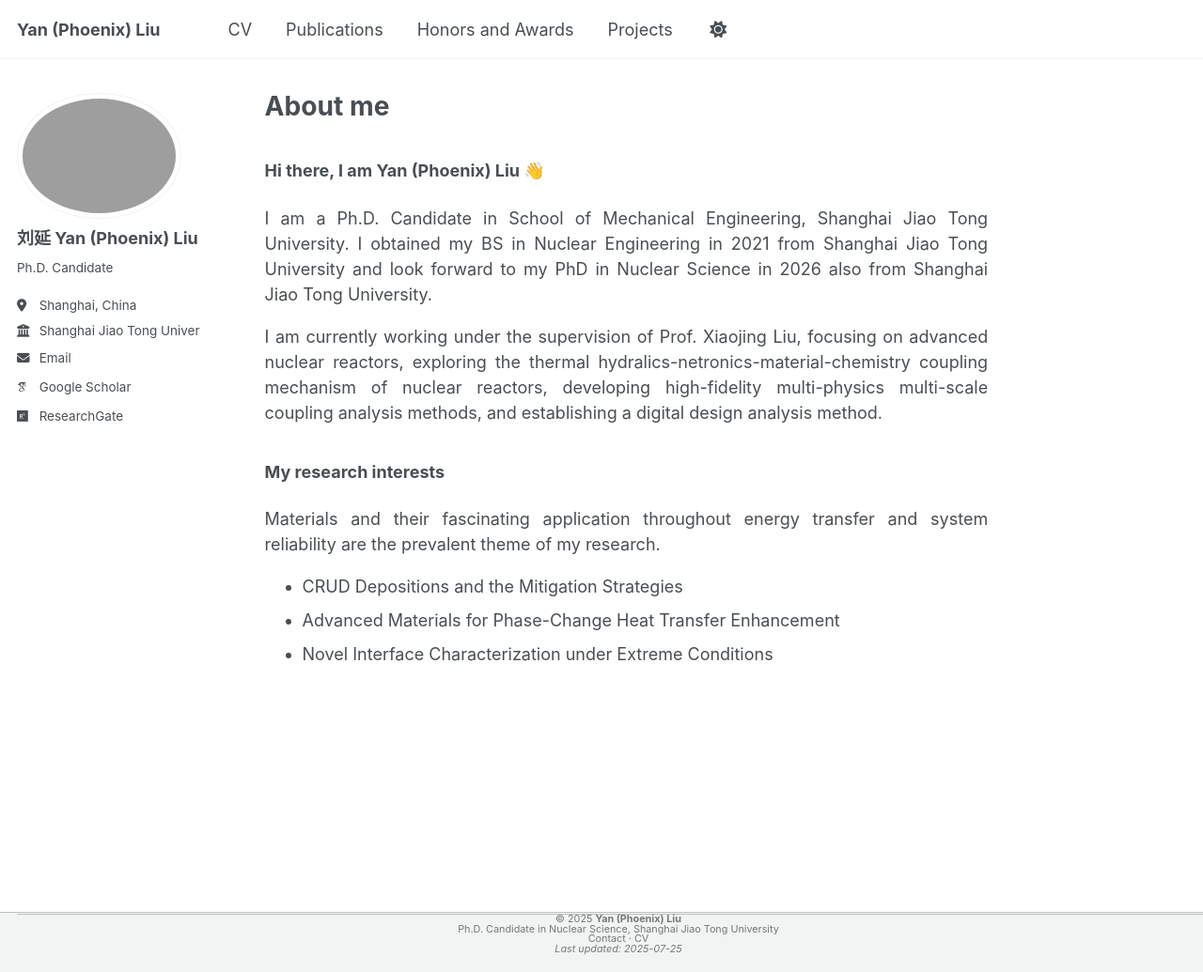
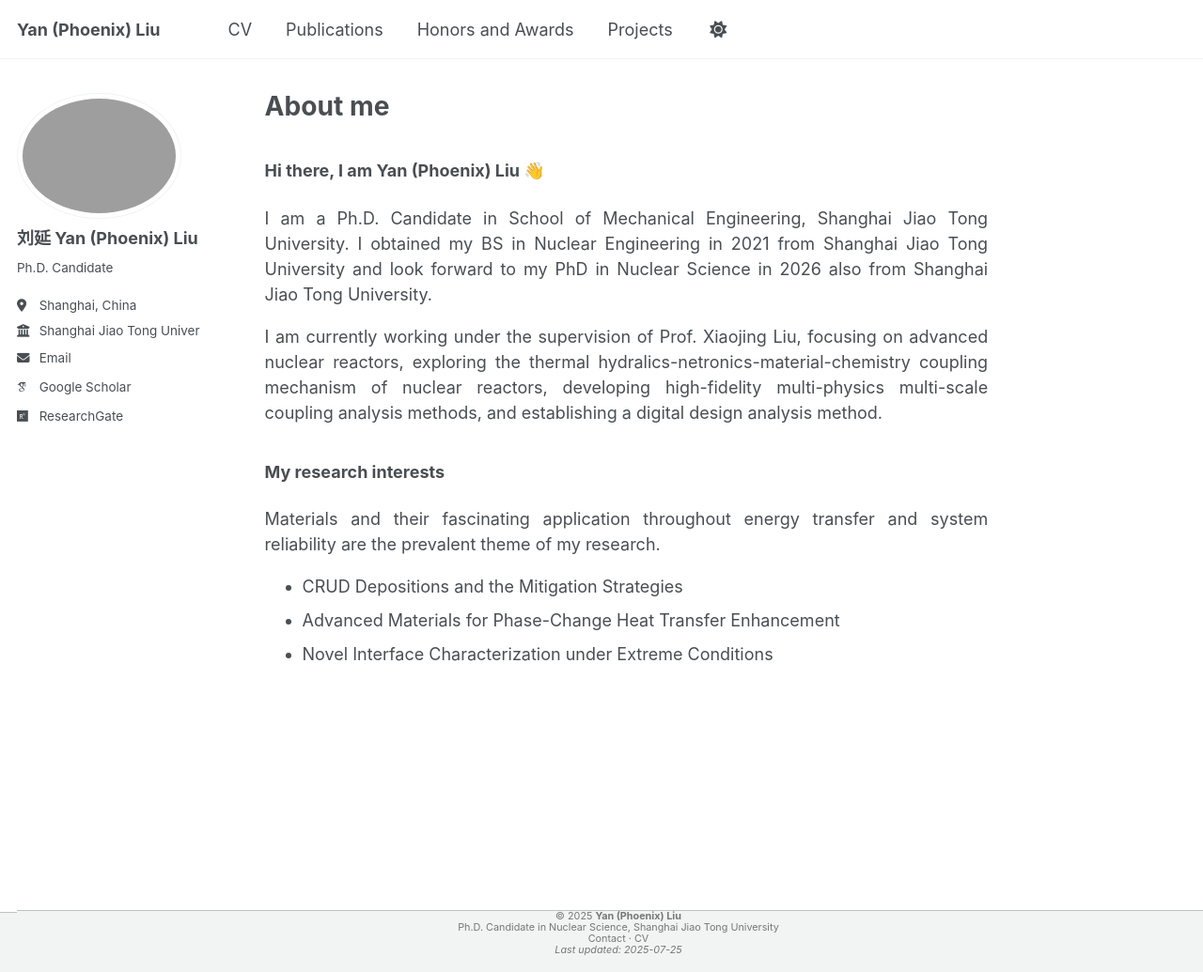
Before and after one commit to YanPhoenixLiu/yanphoenixliu.github.io, a Jekyll site: the page built from _pages/about.md, in a window 1280 px wide and 1035 px high. Shown: the whole window at 94% size. Built offline with Jekyll 4.4.1, drawn with Linux system fonts in a browser that asks for light colours; some web fonts are replaced; a script that is not in the unit is left out.

Commit message:
Update footer.html

```diff
--- a/_includes/footer.html
+++ b/_includes/footer.html
@@ -30,7 +30,7 @@
 <!-- ======================== CUSTOM FOOTER ======================== -->
 
 <footer class="page__footer">
-  <div style="text-align: center; font-size: 0.6rem; color: #777; line-height: 1.0;">
+  <div style="text-align: center; font-size: 0.6rem; color: #777; line-height: 1.1;">
     © 2025 <strong>Yan (Phoenix) Liu</strong><br>
     Ph.D. Candidate in Nuclear Science, Shanghai Jiao Tong University
     <br>
```
